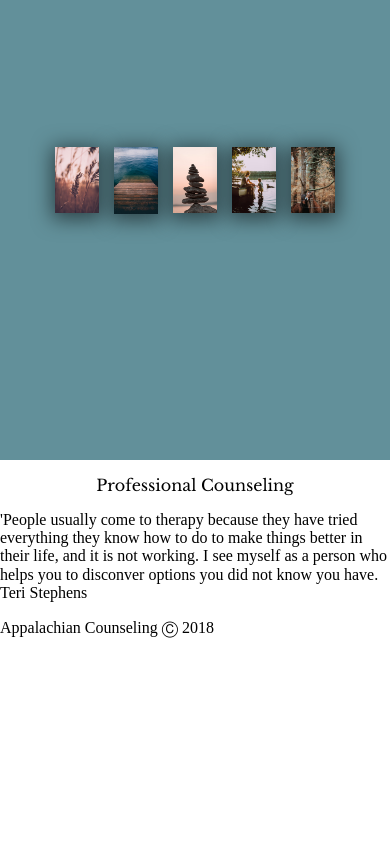
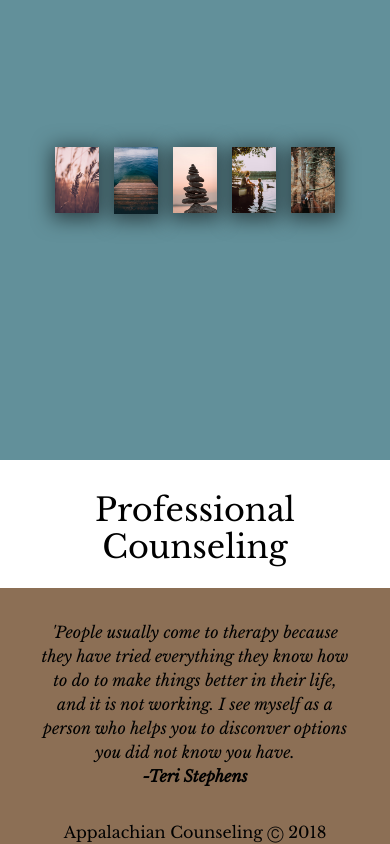
Before and after one commit to WhiteHatForHire/WHWD-Appalachian-Counseling, a website: page views/index.html in a window 390 px wide. Shown: the part 909-1753 px from the top of the page. Before the commit the page ends 1562 px from the top, so only its background shows below. Drawn offline with nearby package versions, Linux system fonts and the light colour scheme; files that its build step writes are made by us from their sources; files whose address does not match are found by name.

Commit message:
finished front page for now

```diff
--- a/sass/pages/_welcome.scss
+++ b/sass/pages/_welcome.scss
@@ -62,14 +62,33 @@
 
 footer {
   .white_message {
+    display: flex;
+    // margin: 0 auto;
+    font-size: 2rem;
+    height: 8rem;
     font-family: $baskerville;
-    text-align: center;
+    // text-align: center;
+    justify-content: space-around;
+    align-items: center;
+    flex-shrink: 1;
   }
   .brown_message {
+    background-color: $main-brown;
+    line-height: 1.5;
+    padding-top: 2rem;
     p {
-      font-family: $baskerville i;
+      margin: auto;
+      width: 45%;
+      text-align: center;
+      font-family: $baskerville;
+      font-style: italic;
     }
     span {
+      font-weight: bold;
+    }
+    #copyright {
+      font-style: initial;
+      padding-top: 2rem;
     }
   }
 }
@@ -95,6 +114,18 @@ footer {
       right: 0;
     }
   }
+  footer {
+    .white_message {
+      font-size: 2rem;
+      flex-wrap: wrap;
+      text-align: center;
+    }
+    .brown_message {
+      p {
+        width: 80%;
+      }
+    }
+  }
 }
 
 @media only screen and (max-width: 1230px) and (min-width: 768px) {
--- a/views/index.html
+++ b/views/index.html
@@ -36,8 +36,8 @@
       </div>
       <div class="brown_message">
         <p class="quote">'People usually come to therapy because they have tried everything they know how to do to make things better in their life,
-          and it is not working. I see myself as a person who helps you to disconver options you did not know you have.
-          <span>Teri Stephens</span>
+          and it is not working. I see myself as a person who helps you to disconver options you did not know you have.<br>
+          <span>-Teri Stephens</span>
         </p>
         <p id="copyright">Appalachian Counseling &#9400; 2018</p>
       </div>
```
Also changed, not shown: dist/css/main.css, dist/index.html.
